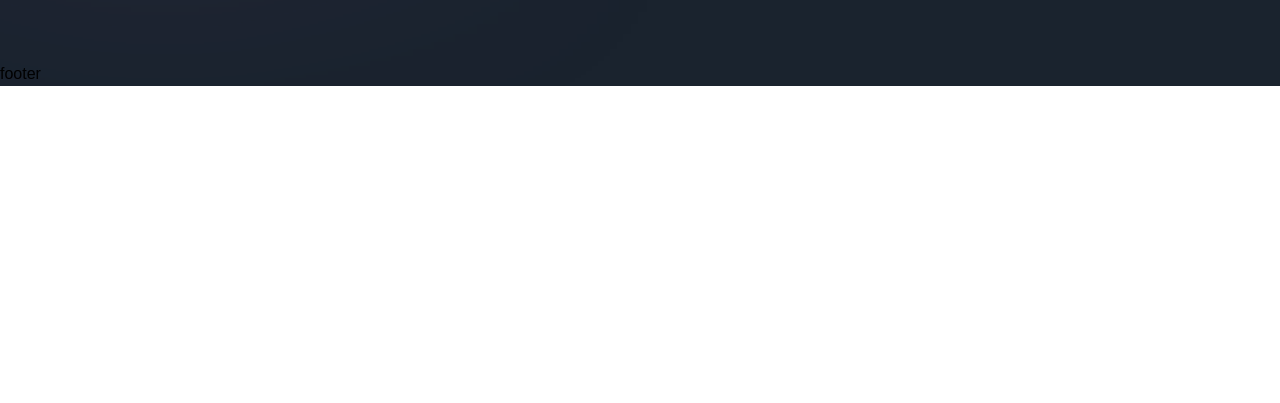
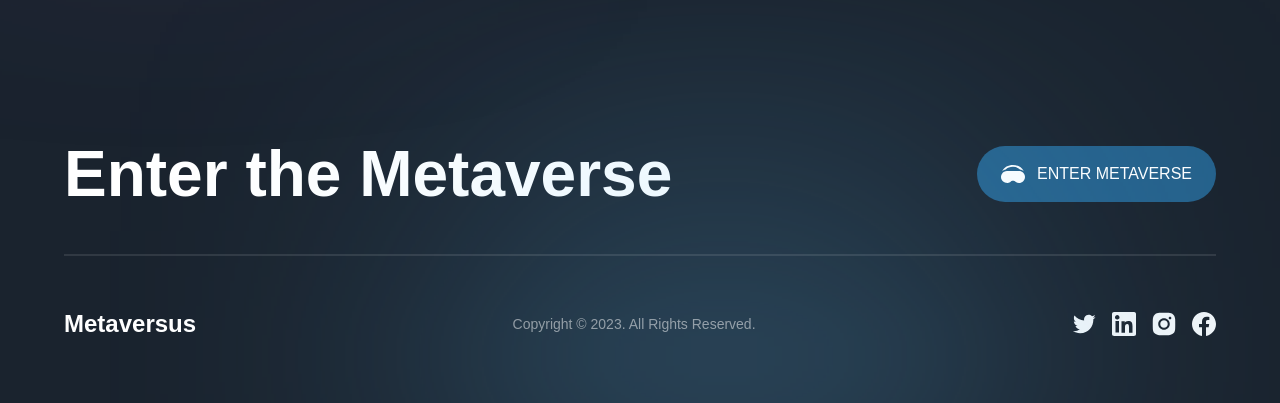
Before and after one commit to ristotoldsep/metaverse-landing-page, a Next.js app: page / in a window 1280 px wide. Shown: the part 7029-7432 px from the top of the page. Before the commit the page ends 7115 px from the top, so only its background shows below. Built offline with nearby package versions, Linux system fonts and the light colour scheme; a web font is replaced by a local one.

Commit message:
Finished footer section

```diff
--- a/components/Footer.jsx
+++ b/components/Footer.jsx
@@ -1,9 +1,66 @@
-'use client';
+"use client";
+import { motion } from "framer-motion";
+import { socials } from "../constants";
 
-const Footer = () => (
-  <footer>
-    footer
-  </footer>
-);
+import styles from "../styles";
+import { footerVariants } from "../utils/motion";
+
+const Footer = () => {
+  const currentYear = new Date().getFullYear();
+
+  return (
+    <motion.footer
+      variants={footerVariants}
+      initial="hidden"
+      whileInView="show"
+      className={`${styles.paddings} py-8 relative`}
+    >
+      <div className="footer-gradient" />
+
+      <div className={`${styles.innerWidth} mx-auto flex flex-col gap-8`}>
+        <div className="flex items-center justify-between flex-wrap gap-5">
+          <h4 className="font-bold md:text-[64px] text-[44px] text-white">
+            Enter the Metaverse
+          </h4>
+          <button
+            type="button"
+            className="flex items-center h-fit py-4 px-6 bg-[#25618b] rounded-[32px] gap-[12px]"
+          >
+            <img
+              src="/headset.svg"
+              alt="headset"
+              className="w-[24px] h-[24px] object-contain"
+            />
+            <span className="font-normal text-[16px] text-white uppercase">
+              Enter metaverse
+            </span>
+          </button>
+        </div>
+
+        <div className="flex flex-col">
+          <div className="mb-[50px] h-[2px] bg-white opacity-10" />
+          <div className="flex items-center justify-between flex-wrap gap-4">
+            <h4 className="font-extrabold text-[24px] text-white">
+              Metaversus
+            </h4>
+            <p className="font-normal text-[14px] text-white opacity-50">
+              Copyright &copy; {currentYear}. All Rights Reserved.
+            </p>
+            <div className="flex gap-4">
+              {socials.map((social) => (
+                <img
+                  key={social.name}
+                  src={social.url}
+                  alt={social.name}
+                  className="w-[24px] h-[24px] object-contain cursor-pointer"
+                />
+              ))}
+            </div>
+          </div>
+        </div>
+      </div>
+    </motion.footer>
+  );
+};
 
 export default Footer;
--- a/sections/Feedback.jsx
+++ b/sections/Feedback.jsx
@@ -27,12 +27,15 @@
             Founder | Metaversus
           </p>
           <p className="mt-[24px] font-normal sm:text-[24px] text-[18px] sm:leading-[45px] leading-[39px] text-white">
-              "Lorem ipsum dolor sit amet consectetur adipisicing elit. Repellat nobis ipsum officia vel! Sunt ducimus at cupiditate blanditiis a? Eum illum odio dolorum eius, delectus neque tenetur iusto accusantium laudantium."
+            "Lorem ipsum dolor sit amet consectetur adipisicing elit. Repellat
+            nobis ipsum officia vel! Sunt ducimus at cupiditate blanditiis a?
+            Eum illum odio dolorum eius, delectus neque tenetur iusto
+            accusantium laudantium."
           </p>
         </div>
       </motion.div>
       <motion.div
-        variants={fadeIn('left', 'tween', 0.2, 1)}
+        variants={fadeIn("left", "tween", 0.2, 1)}
         className="relative flex-1 flex justify-center items-center"
       >
         <img
@@ -42,7 +45,7 @@
         />
         <motion.div
           variants={zoomIn(0.4, 1)}
-          className="lg:block hidden absolute -left-[10%] top-[3%]"
+          className="lg:block absolute lg:-left-[10%] lg:top-[3%] -left-[0%] top-[3%]"
         >
           <img
             src="/stamp.png"
```
Lines whose indentation alone changed are shown as unchanged.
